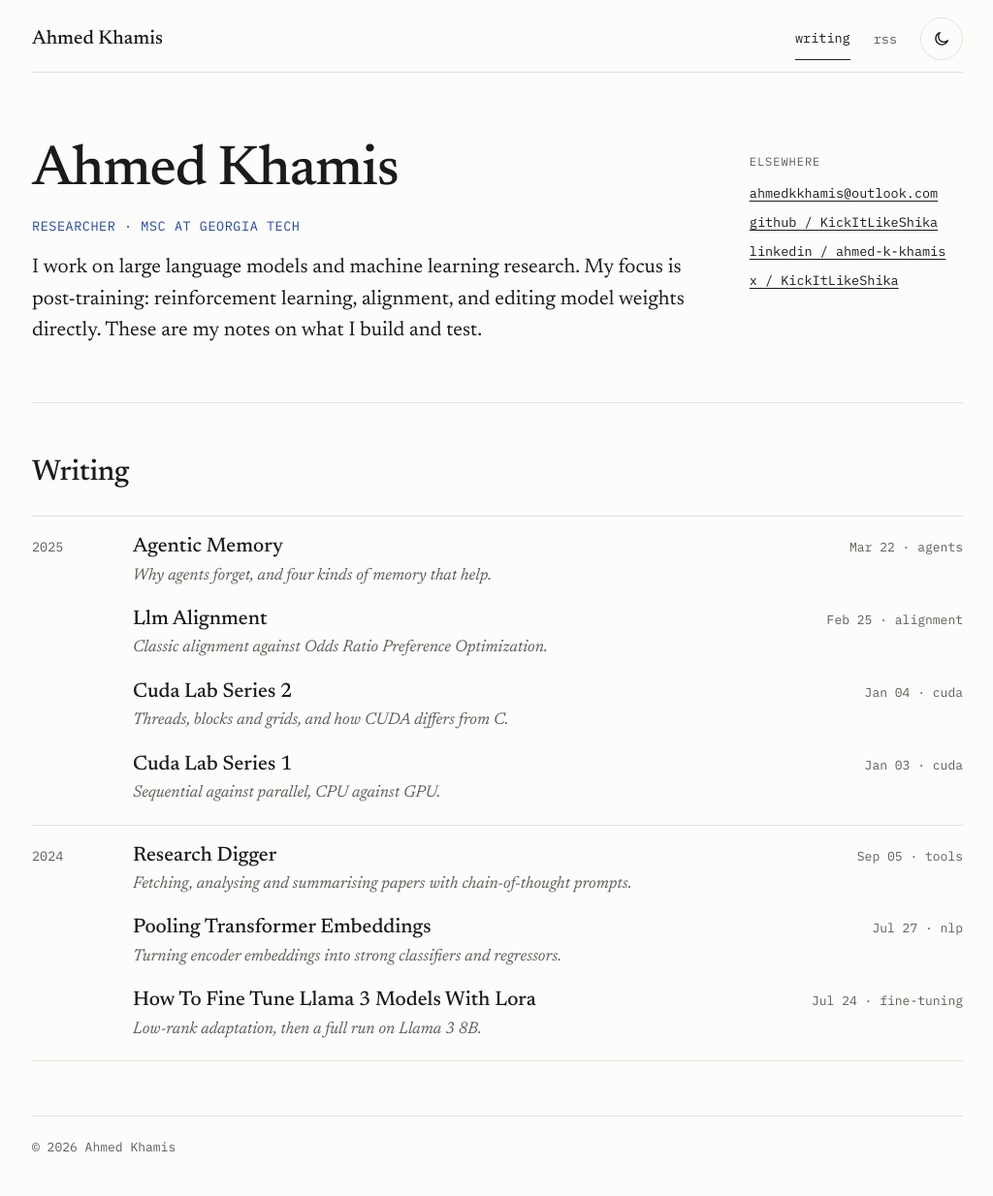
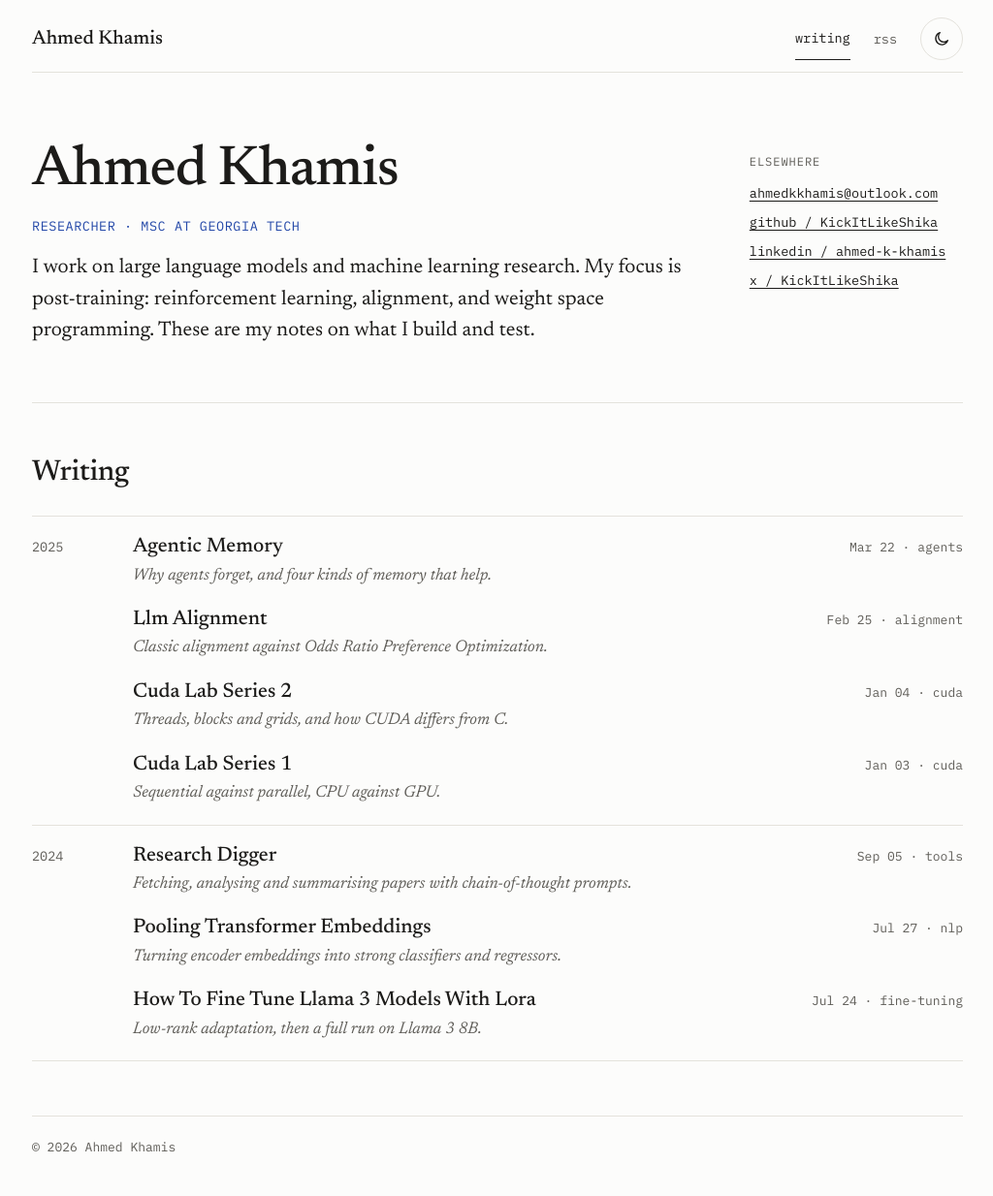
Before and after one commit to KickItLikeShika/KickItLikeShika.github.io, a Jekyll site: the page built from index.html, in a window 1280 px wide. Shown: the whole page at 97% size, without its empty margins (127-1151 px from the left). Built offline with Jekyll 4.4.1, drawn with Linux system fonts in a browser that asks for light colours.

Commit message:
updated indexhtml

```diff
--- a/index.html
+++ b/index.html
@@ -5,7 +5,7 @@ layout: default
   <div class="intro-main">
     <h1>{{ site.author }}</h1>
     <p class="role">Researcher · MSc at Georgia Tech</p>
-    <p class="bio">I work on large language models and machine learning research. My focus is post-training: reinforcement learning, alignment, and editing model weights directly. These are my notes on what I build and test.</p>
+    <p class="bio">I work on large language models and machine learning research. My focus is post-training: reinforcement learning, alignment, and weight space programming. These are my notes on what I build and test.</p>
   </div>
   <div class="elsewhere">
     <p class="label">Elsewhere</p>
```
